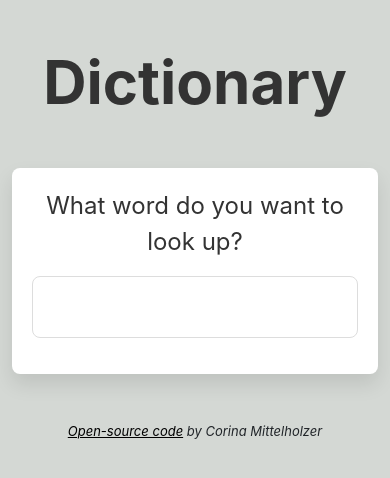
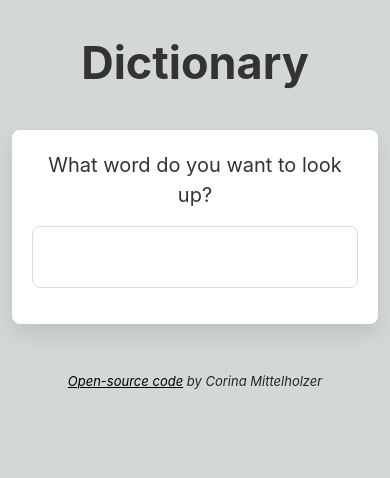
Before and after one commit to corinamittelholzer/dictionary-project, a React (Create React App) app: page / in a window 390 px wide. Shown: the top 478 px of the page. Built offline with nearby package versions, Linux system fonts and the light colour scheme; no server answers.

Commit message:
optimize styling for smaller screens

```diff
--- a/src/Dictionary.css
+++ b/src/Dictionary.css
@@ -9,7 +9,7 @@
 .Dictionary h1 {
   font-size: 60px;
   text-align: center;
-  padding: 30px;
+  padding: 20px 0 20px 0;
   color: #333;
 }
 
@@ -26,7 +26,16 @@
   color: #333;
 }
 .Dictionary .question {
-  font-size: 24px;
+  font-size: 25px;
   text-align: center;
   color: #333;
 }
+
+@media (max-width: 440px) {
+  .Dictionary h1 {
+    font-size: 45px;
+  }
+  .Dictionary .question {
+    font-size: 20px;
+  }
+}
--- a/src/Photos.css
+++ b/src/Photos.css
@@ -3,3 +3,9 @@
   margin-bottom: 5px;
   margin-top: 5px;
 }
+
+@media (max-width: 440px) {
+  .Photos img {
+    width: 100%;
+  }
+}
--- a/src/Photos.js
+++ b/src/Photos.js
@@ -9,7 +9,7 @@ export default function Photos(props) {
         <div className="row">
           {props.photos.map(function (photo, index) {
             return (
-              <div className="col-4" key={index}>
+              <div className="col-sm-4 col-12" key={index}>
                 <a
                   href={photo.src.original}
                   target="_blank"
--- a/src/Synonyms.css
+++ b/src/Synonyms.css
@@ -12,3 +12,12 @@
   font-size: 16px;
   line-height: 1;
 }
+
+@media (max-width: 440px) {
+  .Synonyms li {
+    display: list-item;
+    list-style: none;
+    font-size: 16px;
+    line-height: 1;
+  }
+}
```
